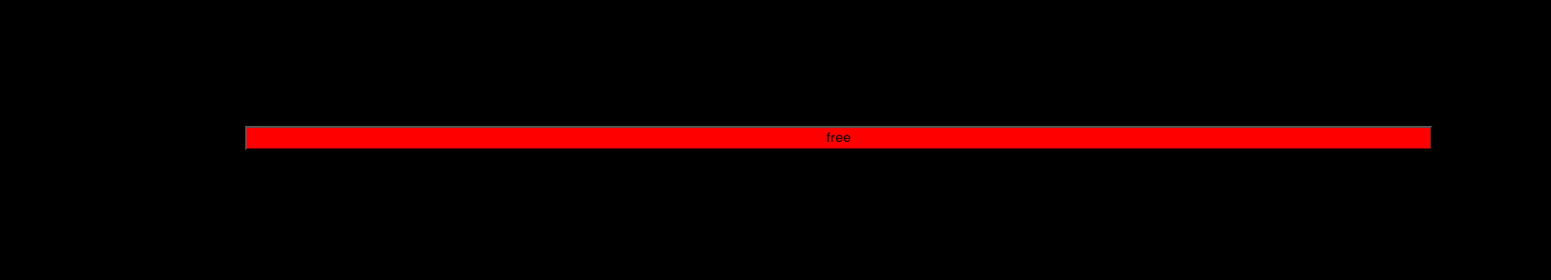
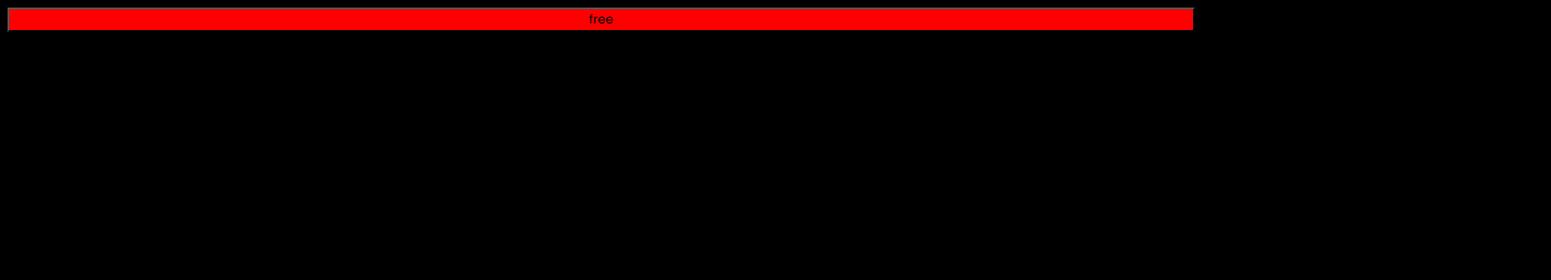
Before and after one commit to Enes35izmir/unknown, a plain HTML site: page index.html in a window 1280 px wide. Shown: the whole page at 94% size, 1651 px wide, since content can reach past the window. Drawn offline with Linux system fonts and the light colour scheme.

Commit message:
Update index.html shuğheli
ja

```diff
--- a/index.html
+++ b/index.html
@@ -22,7 +22,7 @@
 </head>
 <body style="background-color: black">
     <button
-    style="font-family: 'Poppins', sans-serif; margin: 10%; margin-left: 20%; background-color: red; width: 100%" onclick="opnggl(); uyariver()">
+    style="font-family: 'Poppins', sans-serif; background-color: red; width: 100%" onclick="opnggl(); uyariver()">
     free
     </button>
 </body>
```
